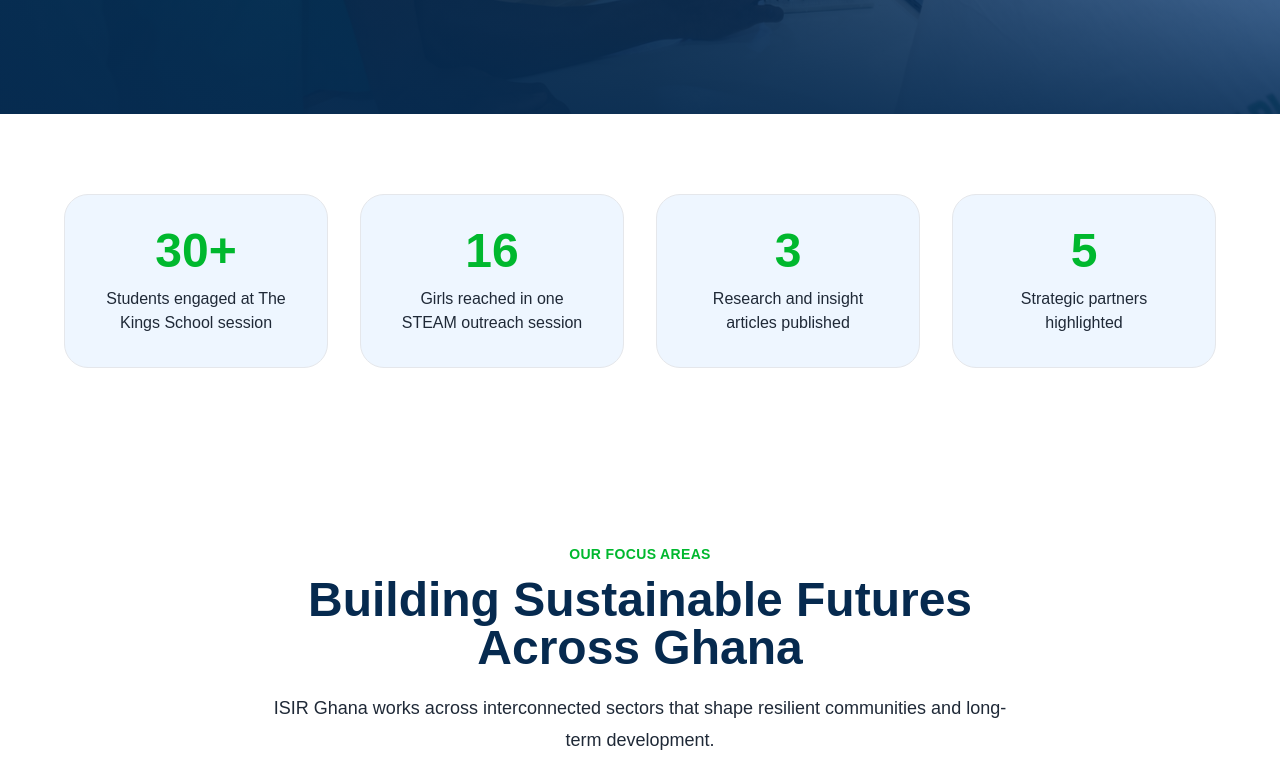
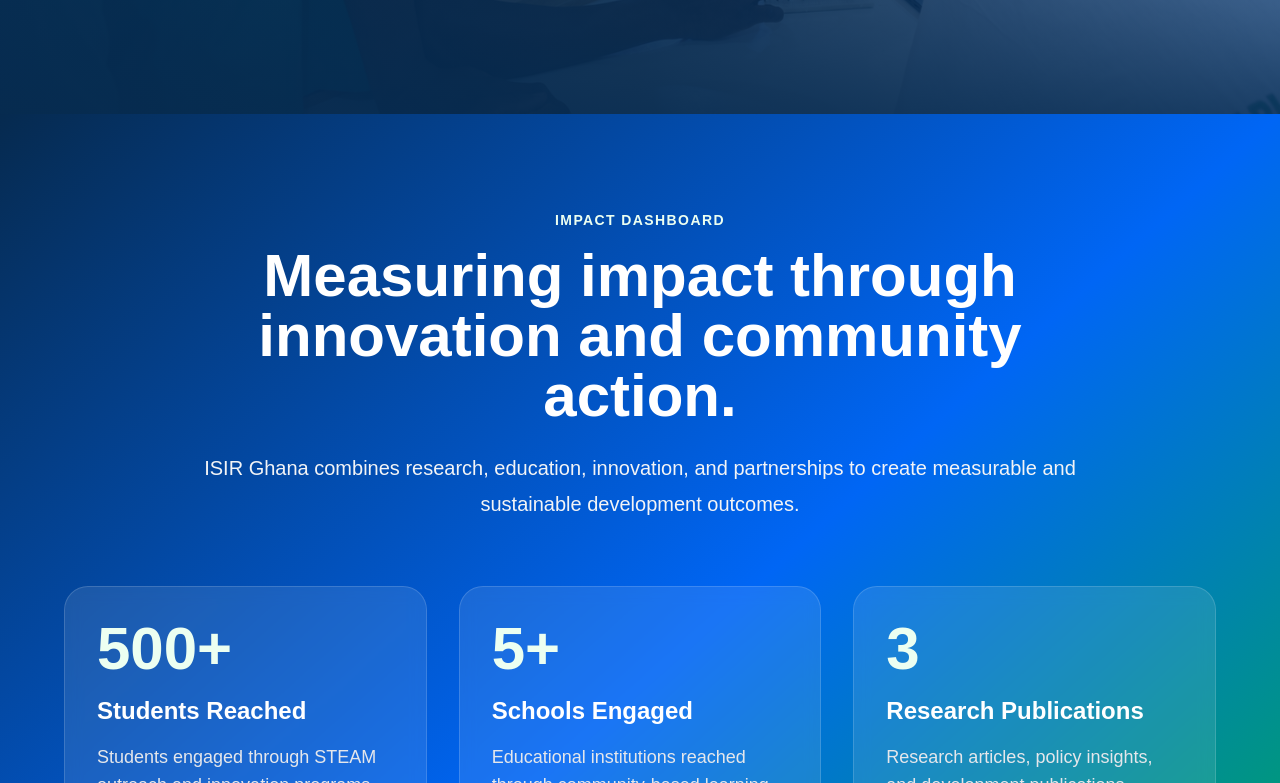
Before and after one commit to rashidasp28/isir-ghana-website, a Next.js app: page / in a window 1280 px wide. Shown: the part 817-1600 px from the top of the page. Built offline with nearby package versions, Linux system fonts and the light colour scheme.

Commit message:
Integrate institutional impact dashboard into homepage

```diff
--- a/app/page.tsx
+++ b/app/page.tsx
@@ -6,6 +6,7 @@ import SectionHeader from '@/components/SectionHeader'
 import FocusCard from '@/components/FocusCard'
 import ProgramCard from '@/components/ProgramCard'
 import ImpactSlider from '@/components/ImpactSlider'
+import ImpactDashboard from '@/components/ImpactDashboard'
 
 const latestStories = [
   {
@@ -77,26 +78,7 @@ export default function HomePage() {
         </div>
       </section>
 
-      <section className="py-20 bg-white">
-        <div className="container-width grid md:grid-cols-4 gap-8 text-center">
-          <div className="bg-lightBlue rounded-3xl p-8 border border-softGray">
-            <h3 className="text-5xl font-bold text-primaryGreen mb-3">30+</h3>
-            <p className="text-charcoal">Students engaged at The Kings School session</p>
-          </div>
-          <div className="bg-lightBlue rounded-3xl p-8 border border-softGray">
-            <h3 className="text-5xl font-bold text-primaryGreen mb-3">16</h3>
-            <p className="text-charcoal">Girls reached in one STEAM outreach session</p>
-          </div>
-          <div className="bg-lightBlue rounded-3xl p-8 border border-softGray">
-            <h3 className="text-5xl font-bold text-primaryGreen mb-3">3</h3>
-            <p className="text-charcoal">Research and insight articles published</p>
-          </div>
-          <div className="bg-lightBlue rounded-3xl p-8 border border-softGray">
-            <h3 className="text-5xl font-bold text-primaryGreen mb-3">5</h3>
-            <p className="text-charcoal">Strategic partners highlighted</p>
-          </div>
-        </div>
-      </section>
+      <ImpactDashboard />
 
       <section className="py-24 bg-white">
         <div className="container-width">
```
